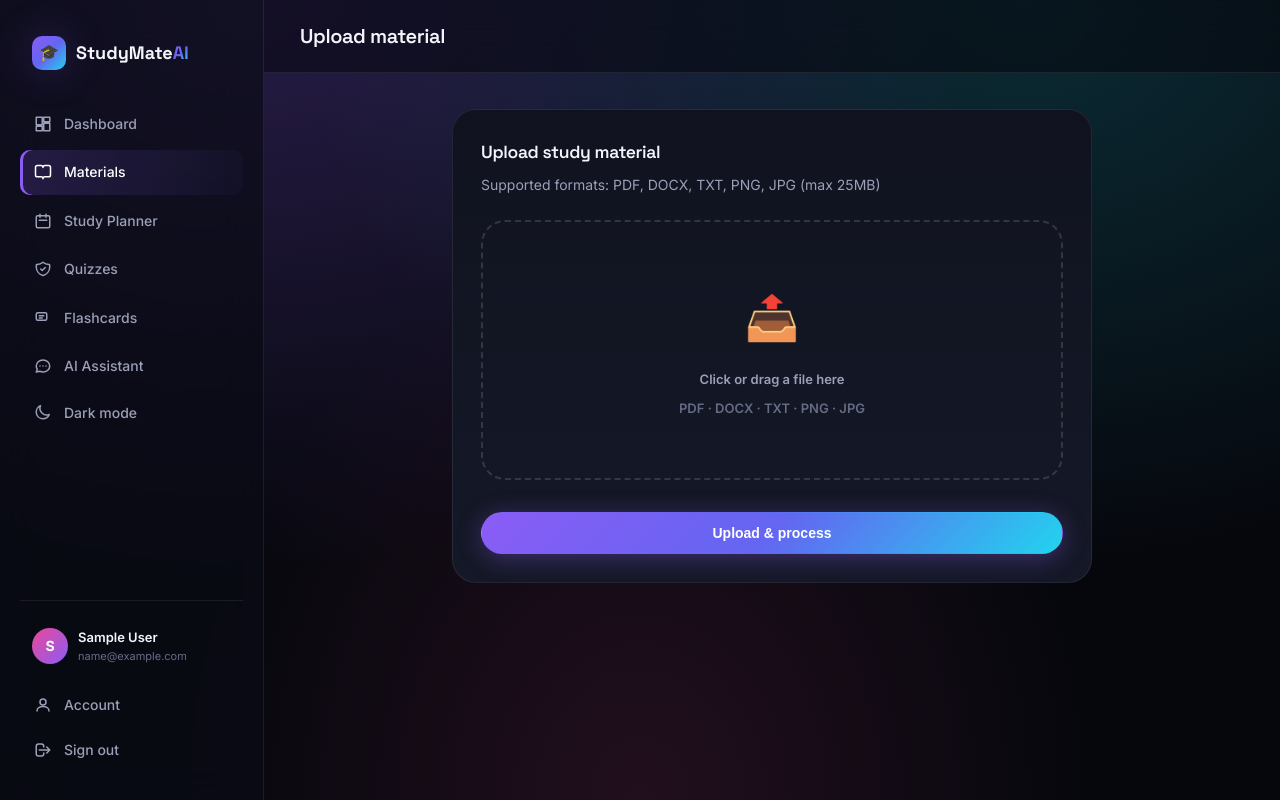
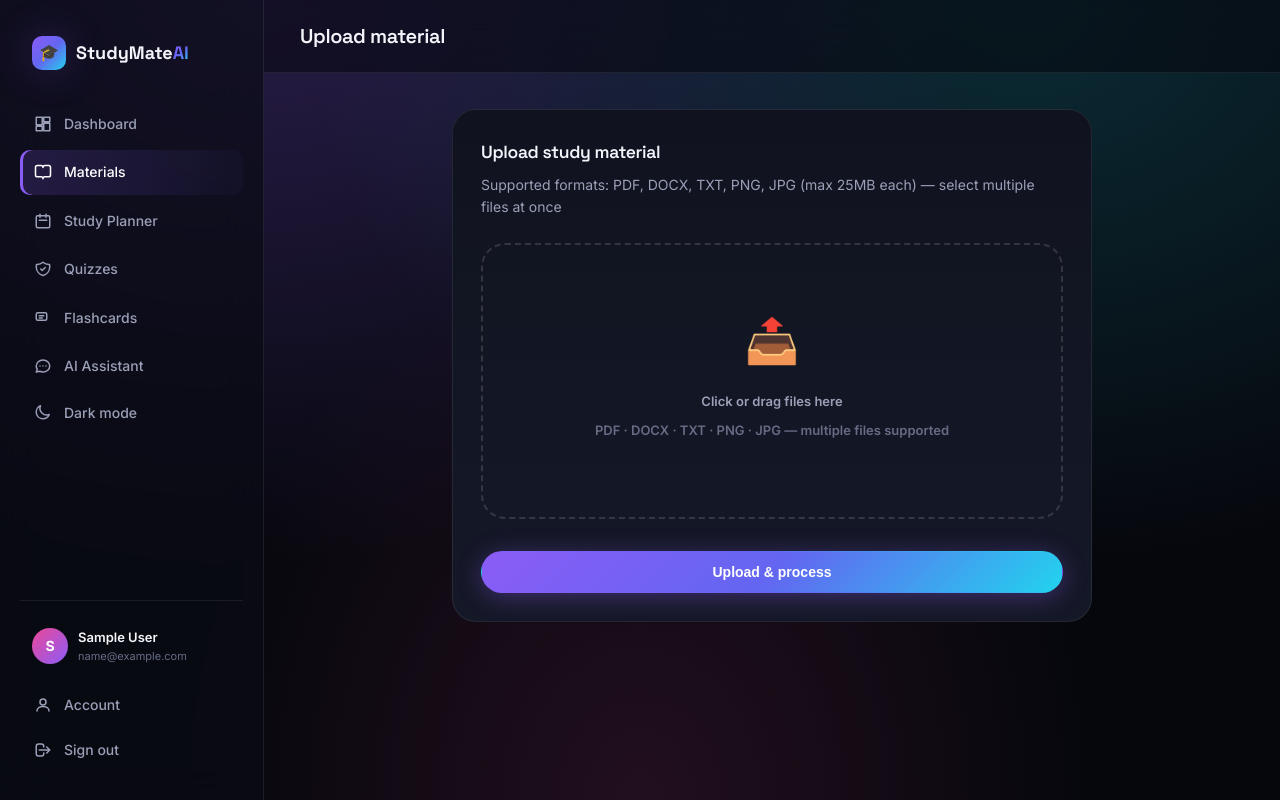
Before and after one commit to Sharan-b2025/StudyMate---AI, a Flask app: page /materials/upload in a window 1280 px wide. Run offline with Flask 3, Linux system fonts and the light colour scheme; the visitor is signed in with stand-in values (Sample User, id 1); parts of the project's set-up code (start-up, migrations or seed data) failed here and were passed over; some libraries are stand-ins or nearby versions.

Commit message:
Update upload.html

```diff
--- a/app/templates/materials/upload.html
+++ b/app/templates/materials/upload.html
@@ -15,21 +15,69 @@
   .dropzone.dragover { border-color: var(--violet); background: rgba(139,92,246,.06); }
   .dropzone input[type=file] { display: none; }
   .dz-icon { font-size: 44px; margin-bottom: 16px; }
+  .file-chip-list { display: flex; flex-wrap: wrap; gap: 8px; margin-top: 16px; justify-content: center; }
+  .file-chip {
+    display: inline-flex; align-items: center; gap: 6px;
+    padding: 6px 12px; border-radius: var(--radius-full);
+    background: rgba(139,92,246,.1); border: 1px solid var(--border-subtle);
+    font-size: 12px; font-weight: 600;
+  }
 </style>
 {% endblock %}
 
 {% block content %}
 <div class="card fade-up" style="max-width:640px;margin:0 auto;">
   <h3 class="mb-1">Upload study material</h3>
-  <p class="text-secondary mb-3" style="font-size:14px;">Supported formats: PDF, DOCX, TXT, PNG, JPG (max 25MB)</p>
-  <form method="POST" enctype="multipart/form-data">
+  <p class="text-secondary mb-3" style="font-size:14px;">Supported formats: PDF, DOCX, TXT, PNG, JPG (max 25MB each) — select multiple files at once</p>
+  <form method="POST" enctype="multipart/form-data" id="upload-form">
     <label class="dropzone" data-dropzone for="file-input">
       <div class="dz-icon">📤</div>
-      <div style="font-weight:600;" data-filename>Click or drag a file here</div>
-      <div class="text-muted mt-1" style="font-size:13px;">PDF · DOCX · TXT · PNG · JPG</div>
-      <input id="file-input" type="file" name="file" accept=".pdf,.docx,.txt,.png,.jpg,.jpeg" required>
+      <div style="font-weight:600;" data-filename>Click or drag files here</div>
+      <div class="text-muted mt-1" style="font-size:13px;">PDF · DOCX · TXT · PNG · JPG — multiple files supported</div>
+      <div class="file-chip-list" id="file-chip-list"></div>
+      <input id="file-input" type="file" name="file" accept=".pdf,.docx,.txt,.png,.jpg,.jpeg" multiple required>
     </label>
-    <button type="submit" class="btn btn-primary btn-block mt-3">Upload & process</button>
+    <button type="submit" class="btn btn-primary btn-block mt-3" id="upload-submit-btn">Upload & process</button>
   </form>
 </div>
 {% endblock %}
+
+{% block extra_js %}
+<script>
+  const fileInput = document.getElementById("file-input");
+  const filenameLabel = document.querySelector("[data-filename]");
+  const chipList = document.getElementById("file-chip-list");
+  const submitBtn = document.getElementById("upload-submit-btn");
+  const form = document.getElementById("upload-form");
+
+  function renderFileChips(files) {
+    chipList.innerHTML = "";
+    if (!files.length) {
+      filenameLabel.textContent = "Click or drag files here";
+      return;
+    }
+    filenameLabel.textContent = files.length === 1
+      ? files[0].name
+      : `${files.length} files selected`;
+    Array.from(files).forEach((f) => {
+      const chip = document.createElement("span");
+      chip.className = "file-chip";
+      chip.textContent = f.name;
+      chipList.appendChild(chip);
+    });
+  }
+
+  fileInput?.addEventListener("change", () => renderFileChips(fileInput.files));
+
+  const dropzone = document.querySelector("[data-dropzone]");
+  dropzone?.addEventListener("drop", (e) => {
+    if (e.dataTransfer.files.length) renderFileChips(e.dataTransfer.files);
+  });
+
+  form?.addEventListener("submit", () => {
+    submitBtn.disabled = true;
+    const count = fileInput.files.length;
+    submitBtn.textContent = count > 1 ? `Uploading ${count} files…` : "Uploading…";
+  });
+</script>
+{% endblock %}
```
